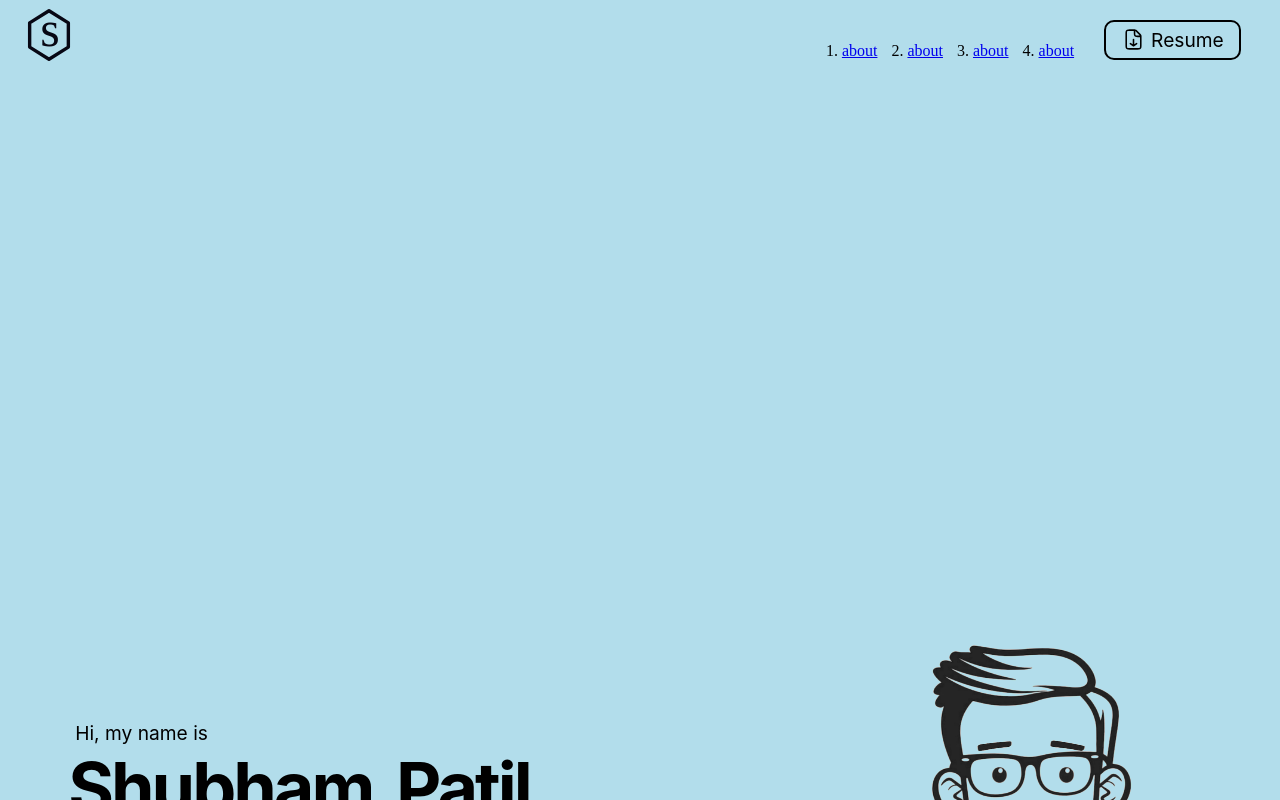
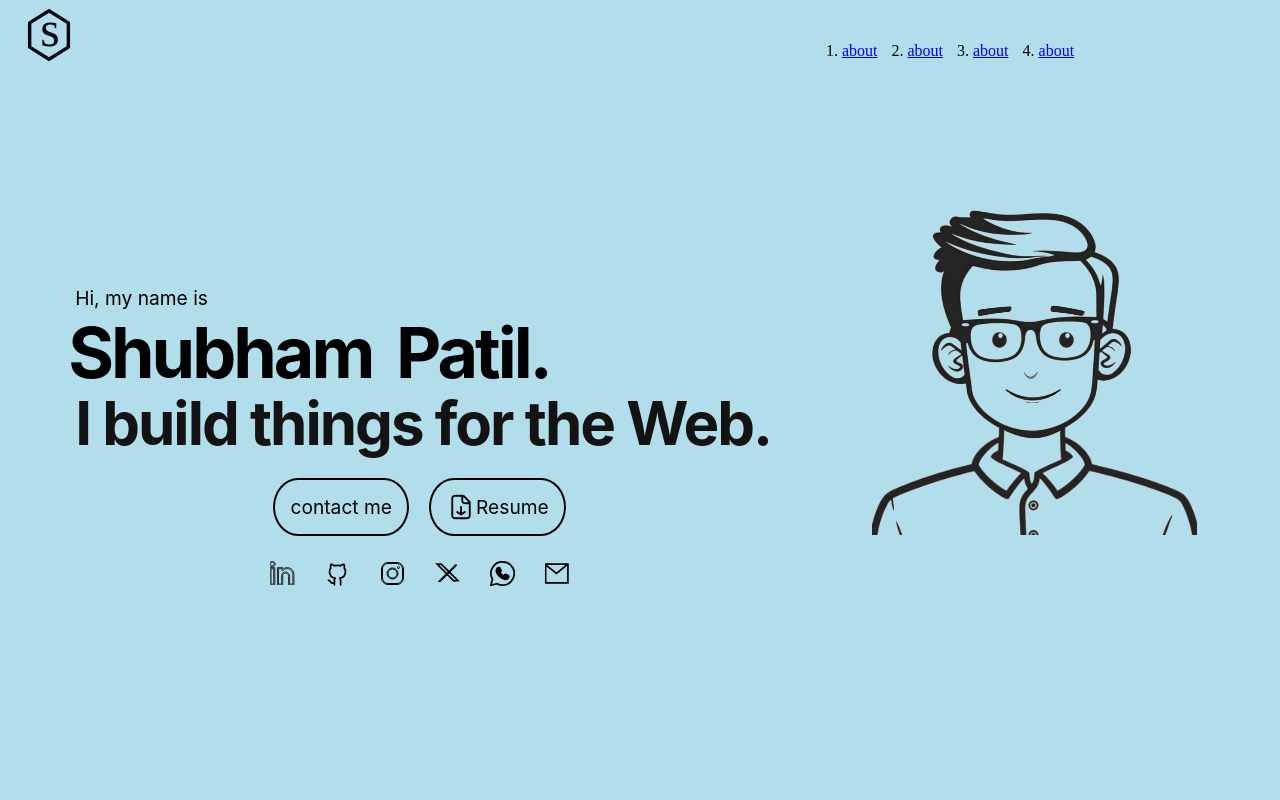
Before and after one commit to DevShubhamPatil/Devshubham, a React (Create React App) app: page / in a window 1280 px wide. Shown: the top 800 px of the page. Built offline with nearby package versions, Linux system fonts and the light colour scheme.

Commit message:
fixed few bugs related to scroll animation

```diff
--- a/src/components/Landing/index.css
+++ b/src/components/Landing/index.css
@@ -1,7 +1,7 @@
 /* ---------------------------------------------------------- Avatar -------------------------------------------------------------- */
 .container {
     width: 100%;
-    height: 200vh;
+    height: calc(100vh - 70px);
     display: flex;
     background-color: rgb(178, 221, 235);
     /* background-color: rgb(43, 115, 160); */
--- a/src/components/Landing/index.jsx
+++ b/src/components/Landing/index.jsx
@@ -35,7 +35,7 @@ const Landing = () => {
         let yleft = y;
         let yright = y;
 
-
+        if(mousey < window.outerHeight){
         if (mousey < avatary) {
             let eyeleveldiff = ((avatary - mousey) * 2.5) / avatary
             if (mousex > avatarx) {
@@ -59,7 +59,7 @@ const Landing = () => {
         eyeLeft.style.transform = `translate(${avatarx - MovementRange / 2 + x}px, ${avatary - MovementRange / 2 + yleft}px)`
         eyeRight.style.transform = `translate(${avatarx - MovementRange / 2 + x}px, ${avatary - MovementRange / 2 + yright}px)`
 
-
+    }
     })
     return (
         <>
--- a/src/components/navbar/index.css
+++ b/src/components/navbar/index.css
@@ -1,20 +1,20 @@
-.navbar{
+.navbar {
     background-color: rgb(178, 221, 235);
     display: flex;
-    /* border: 2px red solid; */
-    opacity: 1;
     justify-content: space-between;
     height: 70px;
     overflow: visible;
     position: sticky;
-    top:0px;
-    /* transition: 0.2s ease-in; */
+    top: 0px;
+    transition: 0.2s ease-in;
     z-index: 99;
 }
-.shadow{
+
+.shadow {
     box-shadow: 0px 0px 15px 0px;
 }
-.logocontainer{
+
+.logocontainer {
     position: relative;
     display: flex;
     align-items: center;
@@ -28,14 +28,16 @@
     height: 60px;
     transition: transform 0.3s ease-out;
 }
+
 @keyframes rotate360 {
     from {
-      transform: rotate(0deg);
+        transform: rotate(0deg);
     }
+
     to {
-      transform: rotate(360deg);
+        transform: rotate(360deg);
     }
-  }
+}
 
 .Slogo {
     position: absolute;
@@ -45,12 +47,13 @@
     font-weight: 500;
     color: rgb(7, 7, 20);
 }
-.navlinks_container
-{
+
+.navlinks_container {
     /* border: 2px red solid; */
     margin-right: 1.5vw;
 }
-.navlinks{
+
+.navlinks {
     height: 100%;
     /* background-color: beige; */
     display: flex;
@@ -61,18 +64,22 @@
     gap: 30px;
     align-items: end;
 }
-.nav_link Link{
+
+.nav_link Link {
     text-decoration: none;
 }
 
-.btn_li{
-list-style: none;
-transition: 1s ;
+.btn_li {
+    list-style: none;
+    transition: 0.2s;
 }
-.invisible{
+
+.invisible {
     visibility: hidden;
+    opacity: 0;
 }
-.resumeBTN{
+
+.resumeBTN {
     all: unset;
     cursor: pointer;
     width: fit-content;
@@ -84,7 +91,8 @@ transition: 1s ;
     border-radius: 10px;
     display: flex;
 }
-.navbtnsvg{
+
+.navbtnsvg {
     display: flex;
     margin: 0px 0px 0px 10px;
     padding: 5px 0;
@@ -94,7 +102,8 @@ transition: 1s ;
     stroke: black;
     fill: none;
 }
-.navbtntext{
+
+.navbtntext {
     font-family: 'Calibre', 'Inter', 'San Francisco', 'SF Pro Text', -apple-system, system-ui, sans-serif;
     display: flex;
     height: 100%;
--- a/src/components/navbar/index.jsx
+++ b/src/components/navbar/index.jsx
@@ -12,19 +12,11 @@ const Navbar = () => {
 
     useEffect(() => {
         const handleScroll = () => {
-            if (window.scrollY > 10) {
-                setScrolled(true);
-                if(window.scrollY > window.innerHeight){
-                    setNavResumeVisible(true)
-                }else{
-                    setNavResumeVisible(false)
-                }
-            } else {
-
-                setScrolled(false);
-            }
-            console.log("Hiii "+ window.scrollY)
+            requestAnimationFrame(() =>{
+            setScrolled(window.scrollY > 10);
+            setNavResumeVisible(window.scrollY > window.innerHeight);
             document.getElementById("logo").style.transform = `rotate(${window.scrollY/2}deg)`
+        });
         };
 
         window.addEventListener("scroll", handleScroll);
```
